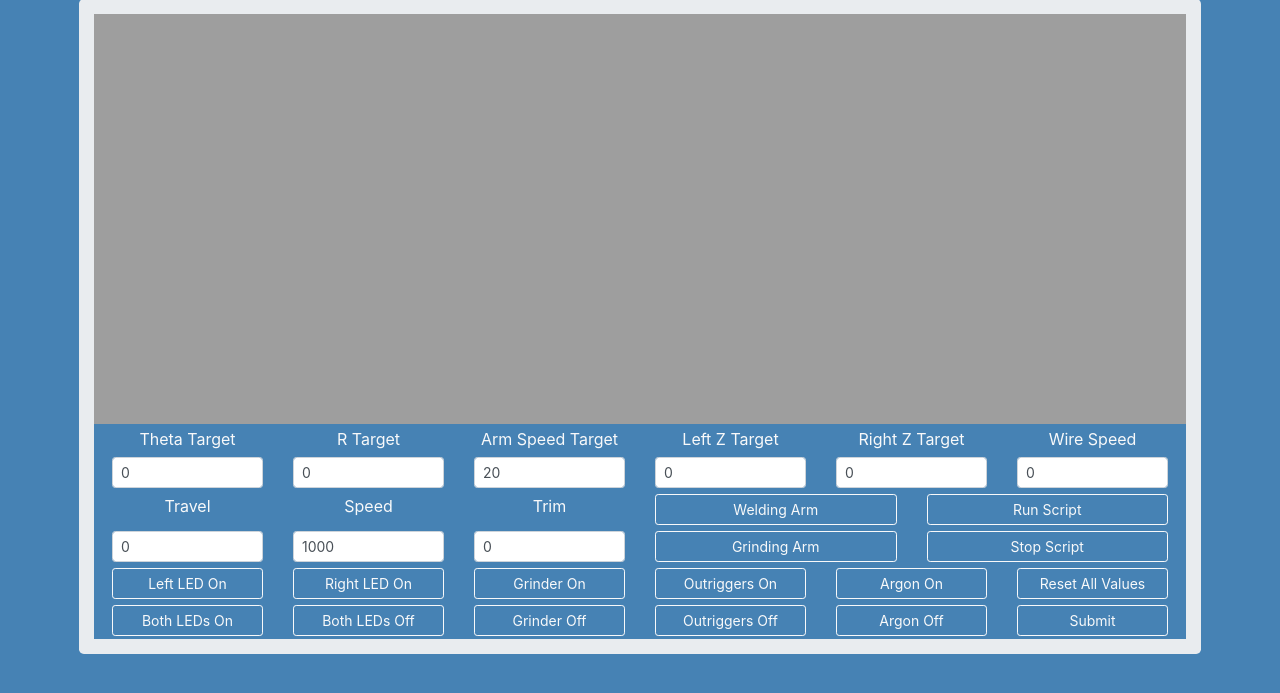
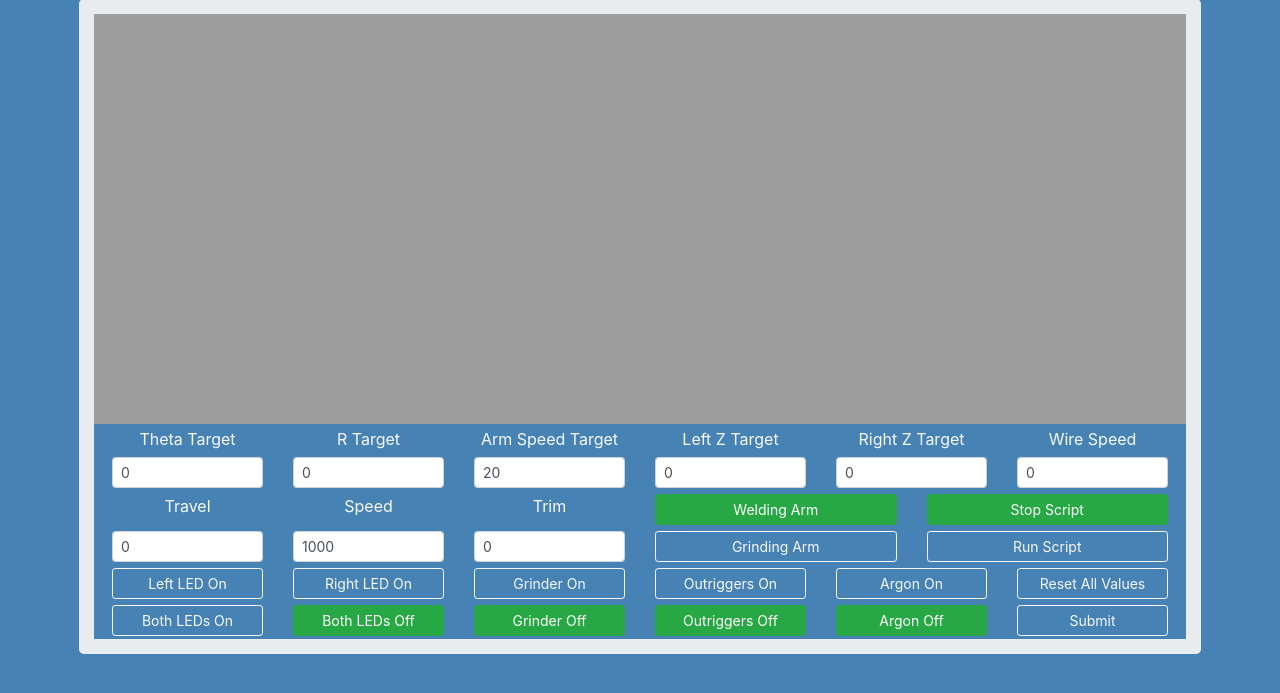
Before and after one commit to Astroneil/RoboCtrl, a Flask app: page /welder in a window 1280 px wide. Shown: the part 25-718 px from the top of the page. Run offline with Flask 2, Linux system fonts and the light colour scheme; some libraries are stand-ins or nearby versions.

Commit message:
Added button indicators based on variable

```diff
--- a/RoboCtrl/templates/layout.html
+++ b/RoboCtrl/templates/layout.html
@@ -7,6 +7,8 @@
     <meta name="author" content="{{ author }}">
 
   <link rel="stylesheet" href="{{ url_for('static', filename='css/bootstrap.css')}}">
+  <link rel="stylesheet" href="{{ url_for('static', filename='css/nova.css')}}">
+
     <title>Nova Robotics Robot Control UI</title>
   </head>
   <style>
--- a/RoboCtrl/templates/welder.html
+++ b/RoboCtrl/templates/welder.html
@@ -23,30 +23,30 @@
         <div class="col-md-2">Travel</div>
         <div class="col-md-2">Speed</div>
         <div class="col-md-2">Trim</div>
-        <div class="col-md-3"><input class="btn btn-outline-light btn-sm btn-block" type="submit" name="arm" value="Welding Arm"></div>
-        <div class="col-md-3"><input class="btn btn-outline-light btn-sm btn-block" type="submit" name="run_script" value="Run Script"></div>
+        <div class="col-md-3"><input class="btn {% if arm_select == 1 %}btn-outline-light{% else %}btn-success{% endif %} btn-sm btn-block" type="submit" name="arm" value="Welding Arm"></div>
+        <div class="col-md-3"><input class="btn {% if run_script == 1 %}btn-outline-light{% else %}btn-success{% endif %} btn-sm btn-block" type="submit" name="run_script" value="Stop Script"></div>
       </div>
       <div class="row text-center" style="background-color:SteelBlue;">
         <div class="col-md-2"><input class="form-control form-control-sm" type="number" name="distance" value="{{ distance }}"></div>
         <div class="col-md-2"><input class="form-control form-control-sm" type="number" name="speed" value="{{ speed }}"></div>
         <div class="col-md-2"><input class="form-control form-control-sm" type="number" name="trim" value="{{ trim }}"></div>
-        <div class="col-md-3"><input class="btn btn-outline-light btn-sm btn-block" type="submit" name="arm" value="Grinding Arm"></div>
-        <div class="col-md-3"><input class="btn btn-outline-light btn-sm btn-block" type="submit" name="run_script" value="Stop Script"></div>
+        <div class="col-md-3"><input class="btn {% if arm_select == 0 %}btn-outline-light{% else %}btn-success{% endif %} btn-sm btn-block" type="submit" name="arm" value="Grinding Arm"></div>
+        <div class="col-md-3"><input class="btn {% if run_script == 0 %}btn-outline-light{% else %}btn-success{% endif %} btn-sm btn-block" type="submit" name="run_script" value="Run Script"></div>
       </div>
       <div class="row text-center" style="background-color:SteelBlue;">
-        <div class="col-md-2"><input class="btn btn-outline-light btn-sm btn-block" type="submit" name="led" value="Left LED On"></div>
-        <div class="col-md-2"><input class="btn btn-outline-light btn-sm btn-block" type="submit" name="led" value="Right LED On"></div>
-        <div class="col-md-2"><input class="btn btn-outline-light btn-sm btn-block" type="submit" name="grinder" value="Grinder On"></div>
-        <div class="col-md-2"><input class="btn btn-outline-light btn-sm btn-block" type="submit" name="outriggers" value="Outriggers On"></div>
-        <div class="col-md-2"><input class="btn btn-outline-light btn-sm btn-block" type="submit" name="argon" value="Argon On"></div>
+        <div class="col-md-2"><input class="btn {% if led == 1 %}btn-success{% else %}btn-outline-light{% endif %} btn-sm btn-block" type="submit" name="led" value="Left LED On"></div>
+        <div class="col-md-2"><input class="btn {% if led == 2 %}btn-success{% else %}btn-outline-light{% endif %} btn-sm btn-block" type="submit" name="led" value="Right LED On"></div>
+        <div class="col-md-2"><input class="btn {% if grinder == 0 %}btn-outline-light{% else %}btn-success{% endif %} btn-sm btn-block" type="submit" name="grinder" value="Grinder On"></div>
+        <div class="col-md-2"><input class="btn {% if outriggers == 0 %}btn-outline-light{% else %}btn-success{% endif %} btn-sm btn-block" type="submit" name="outriggers" value="Outriggers On"></div>
+        <div class="col-md-2"><input class="btn {% if argon == 0 %}btn-outline-light{% else %}btn-success{% endif %} btn-sm btn-block" type="submit" name="argon" value="Argon On"></div>
         <div class="col-md-2"><input class="btn btn-outline-light btn-sm btn-block" type="submit" name="submit" value="Reset All Values"></div>
       </div>
       <div class="row text-center" style="background-color:SteelBlue;">
-        <div class="col-md-2"><input class="btn btn-outline-light btn-sm btn-block" type="submit" name="led" value="Both LEDs On"></div>
-        <div class="col-md-2"><input class="btn btn-outline-light btn-sm btn-block" type="submit" name="led" value="Both LEDs Off"></div>
-        <div class="col-md-2"><input class="btn btn-outline-light btn-sm btn-block" type="submit" name="grinder" value="Grinder Off"></div>
-        <div class="col-md-2"><input class="btn btn-outline-light btn-sm btn-block" type="submit" name="outriggers" value="Outriggers Off"></div>
-        <div class="col-md-2"><input class="btn btn-outline-light btn-sm btn-block" type="submit" name="argon" value="Argon Off"></div>
+        <div class="col-md-2"><input class="btn {% if led == 3 %}btn-success{% else %}btn-outline-light{% endif %} btn-sm btn-block" type="submit" name="led" value="Both LEDs On"></div>
+        <div class="col-md-2"><input class="btn {% if led == 0 %}btn-success{% else %}btn-outline-light{% endif %} btn-sm btn-block" type="submit" name="led" value="Both LEDs Off"></div>
+        <div class="col-md-2"><input class="btn {% if grinder == 1 %}btn-outline-light{% else %}btn-success{% endif %} btn-sm btn-block" type="submit" name="grinder" value="Grinder Off"></div>
+        <div class="col-md-2"><input class="btn {% if outriggers == 1 %}btn-outline-light{% else %}btn-success{% endif %} btn-sm btn-block" type="submit" name="outriggers" value="Outriggers Off"></div>
+        <div class="col-md-2"><input class="btn {% if argon == 1 %}btn-outline-light{% else %}btn-success{% endif %} btn-sm btn-block" type="submit" name="argon" value="Argon Off"></div>
         <div class="col-md-2"><input class="btn btn-outline-light btn-sm btn-block" type="submit" name="submit" value="Submit"></div>
       </div>
     </form>
--- a/RoboCtrl/views.py
+++ b/RoboCtrl/views.py
@@ -13,7 +13,7 @@ except IOError as e:
 """
 
 localip = socket.gethostbyname(socket.getfqdn())
-print("Local IP is " + localip)
+print(" * Local IP is " + localip)
 
 @views.route('/')
 def index():
--- a/RoboCtrl/welder_views.py
+++ b/RoboCtrl/welder_views.py
@@ -30,7 +30,7 @@ def welderx():
 
     def buildSerial():
         try:
-            welderSerial = "%s %s %s %s %s %s %s %s %s %s %s %s %s %s" % (arm_select, theta_target, r_target, arm_speed_target, left_z, right_z, wire_speed, distance, speed, trim, argon, outriggers, grinder, led)
+            welderSerial = "%s %s %s %s %s %s %s %s %s %s %s %s %s %s %s" % (arm_select, theta_target, r_target, arm_speed_target, left_z, right_z, wire_speed, distance, speed, trim, argon, outriggers, grinder, led, run_script)
             print (welderSerial)
             # write serial values to welder
             # ser.write(welderSerial.encode())
@@ -131,12 +131,12 @@ def welderx():
 
         elif request.form.get('grinder', 0) == 'Grinder On':
             print ('GRINDER ON')
-            grinders = 1
+            grinder = 1
             buildSerial()
 
         elif request.form.get('grinder', 0) == 'Grinder Off':
             print ('GRINDER OFF')
-            grinders = 0
+            grinder = 0
             buildSerial()
 
         elif request.form.get('led', 0) == 'Left LED On':
```
